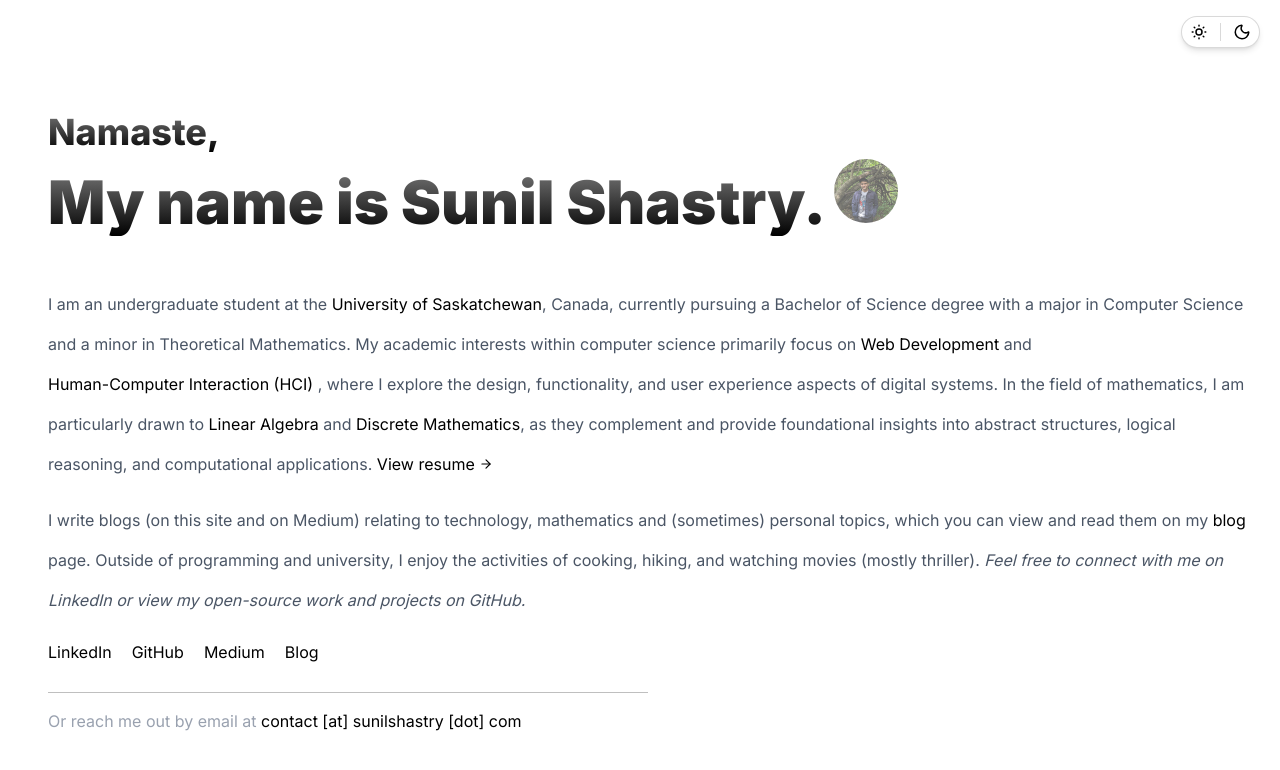
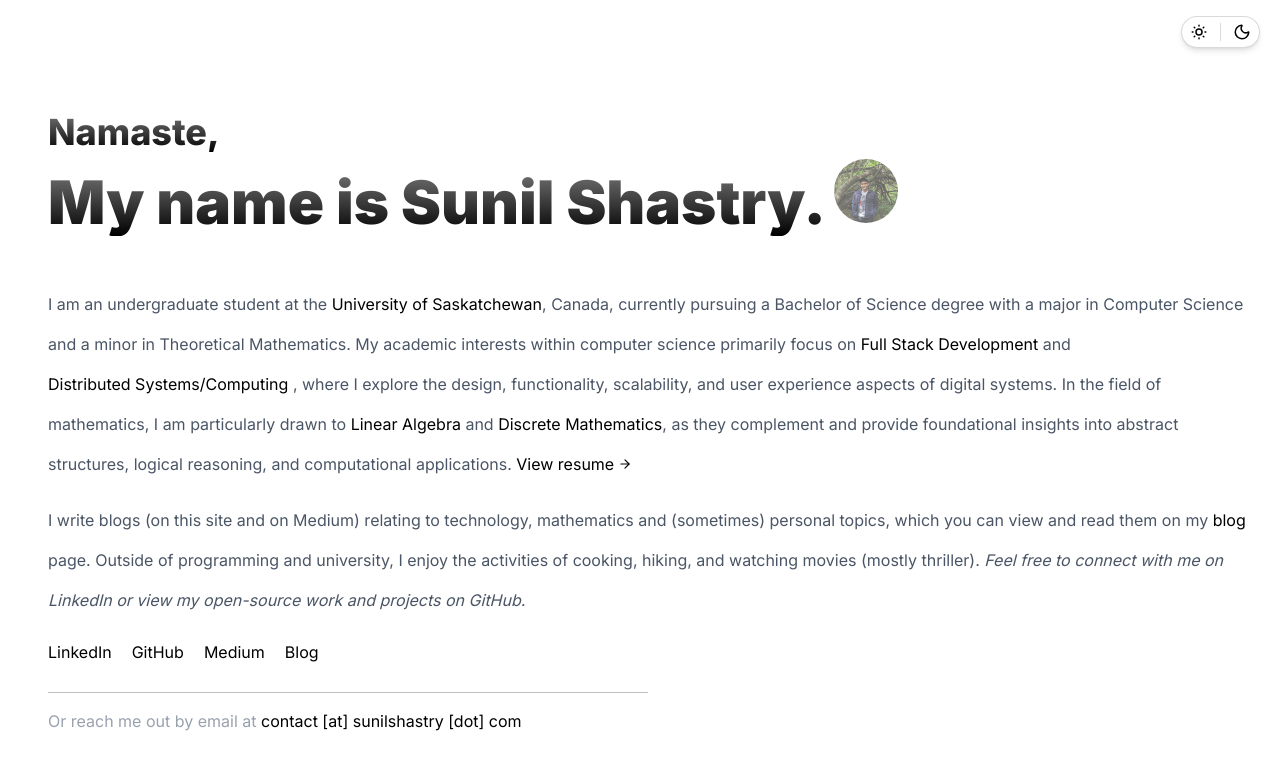
Before and after one commit to sunillshastry/sunilshastry.com, a Next.js app: page / in a window 1280 px wide. Shown: the top 770 px of the page. Built offline with nearby package versions, Linux system fonts and the light colour scheme.

Commit message:
Update home page bio-information and links

```diff
--- a/app/page.tsx
+++ b/app/page.tsx
@@ -60,21 +60,21 @@ export default function Page() {
 					in Computer Science and a minor in Theoretical Mathematics. My
 					academic interests within computer science primarily focus on{' '}
 					<AnchorLink
-						href="https://en.wikipedia.org/wiki/Web_development"
-						title="Read more about web development"
+						href="https://aws.amazon.com/what-is/full-stack-development/"
+						title="What is Full Stack Development (AWS)"
 					>
-						Web Development
+						Full Stack Development
 					</AnchorLink>{' '}
 					and{' '}
 					<AnchorLink
-						href="https://www.spiceworks.com/tech/artificial-intelligence/articles/what-is-hci/"
-						title="Read more about HCI"
+						href="https://en.wikipedia.org/wiki/Distributed_computing"
+						title="Distributed Computing (Wikipedia)"
 					>
-						Human-Computer Interaction (HCI)
+						Distributed Systems/Computing
 					</AnchorLink>{' '}
-					, where I explore the design, functionality, and user experience
-					aspects of digital systems. In the field of mathematics, I am
-					particularly drawn to{' '}
+					, where I explore the design, functionality, scalability, and user
+					experience aspects of digital systems. In the field of mathematics, I
+					am particularly drawn to{' '}
 					<AnchorLink
 						href="https://www.britannica.com/science/linear-algebra"
 						title="Read more about Linear Algebra"
```
